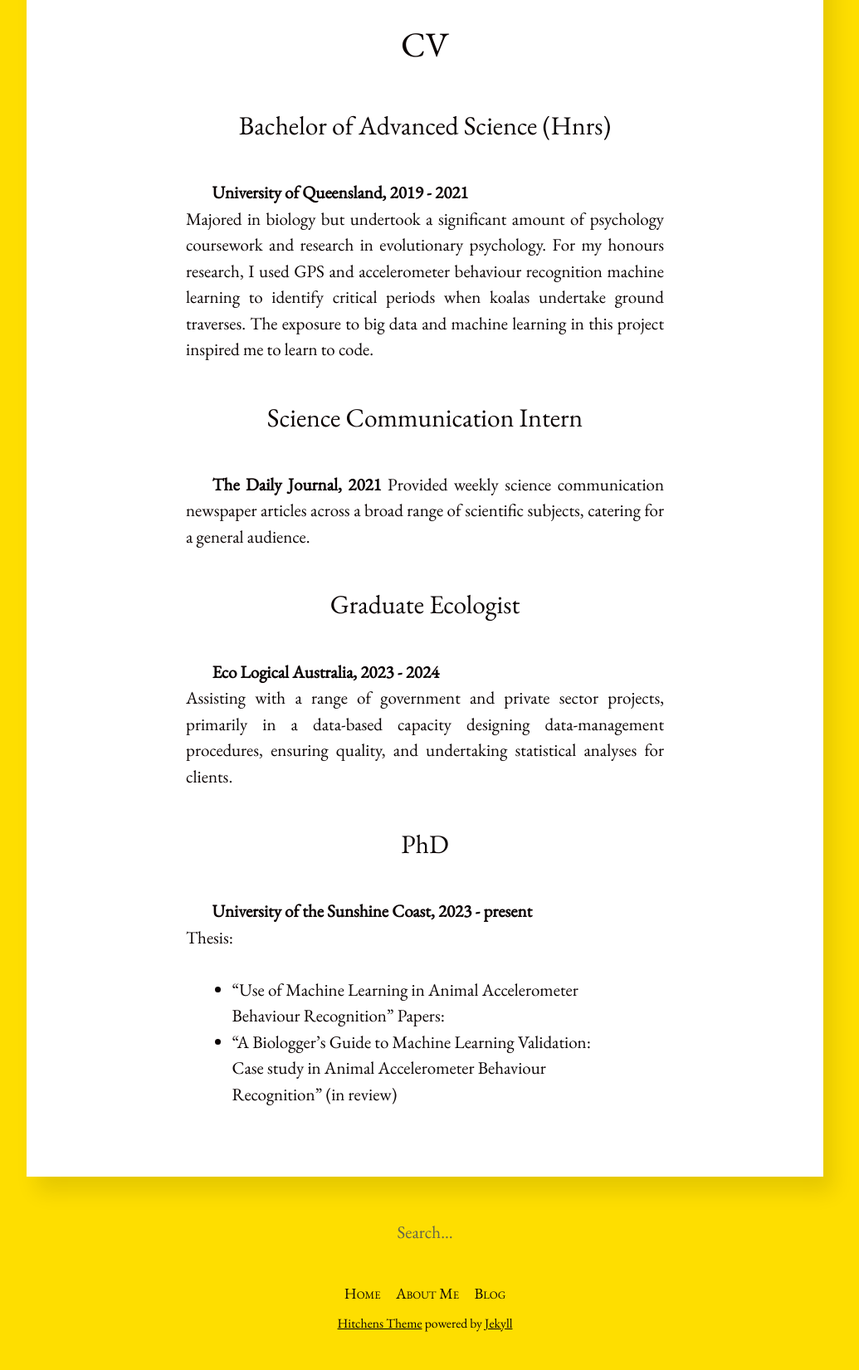
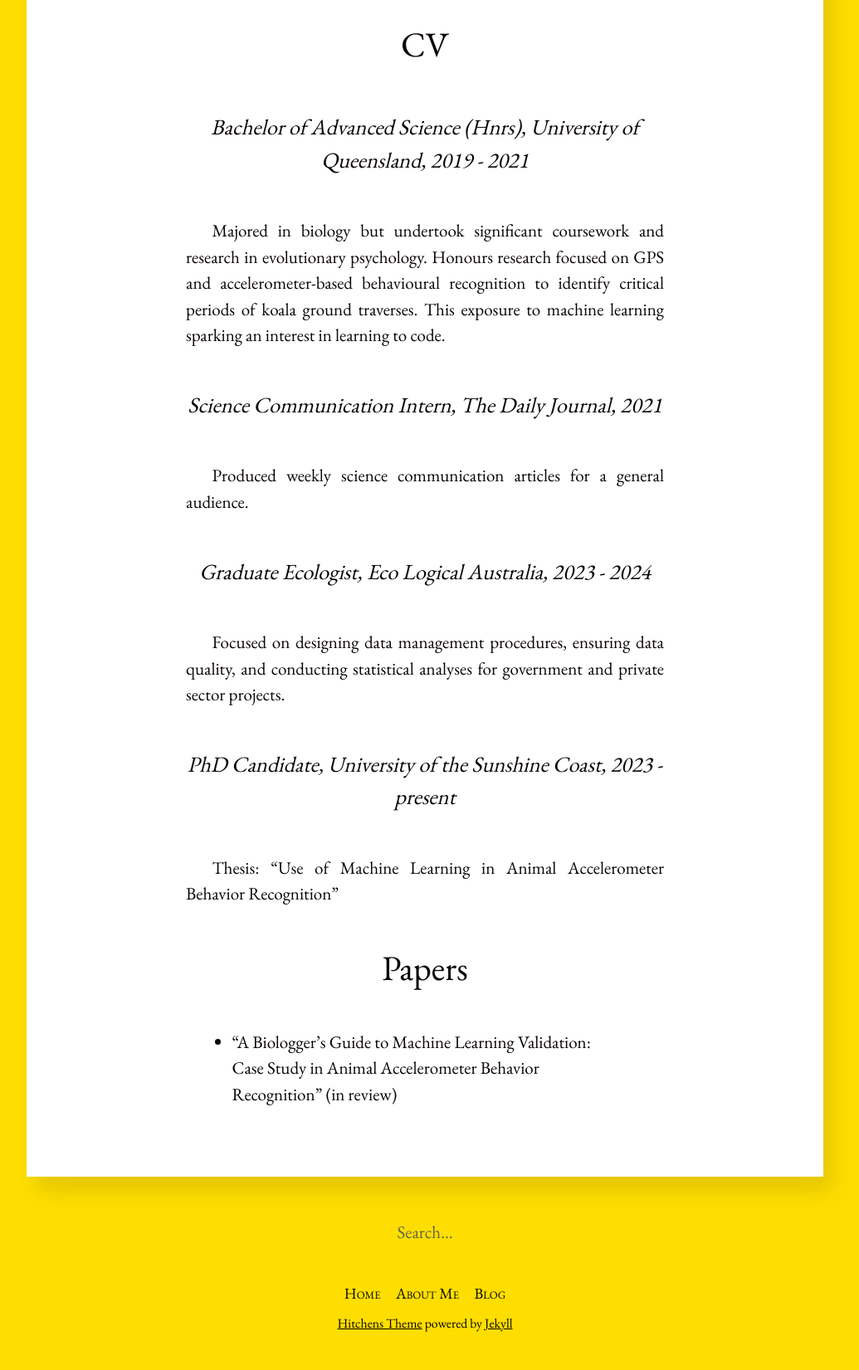
Before and after one commit to OakAlice/OakAlice.github.io, a Jekyll site: the page built from about.md, in a window 1280 px wide. Shown: the part 1037-2688 px from the top of the page at 83% size, without its empty margins (128-1163 px from the left). Built offline with Jekyll 4.4.1, drawn with Linux system fonts in a browser that asks for light colours.

Commit message:
Update about.md

```diff
--- a/about.md
+++ b/about.md
@@ -5,7 +5,7 @@ title: About Me
 
 Quantitative ecologist currently undertaking my PhD optimising the use of machine learning for animal accelerometer behaviour recognition. Skills in: R, High Performance Computing, Communication
 
-<figure>
+<figure class="half-size">
   <img alt="Me with a joey" src="assets/images/me_with_joey.jpg" />
   <figcaption>
     Meeting a joey at our Roma field site. Part of ongoing research to understand kangaroo's survival in the arid Australian interior.
@@ -14,21 +14,17 @@ Quantitative ecologist currently undertaking my PhD optimising the use of machin
 
 ## CV
 
-### Bachelor of Advanced Science (Hnrs)
-**University of Queensland, 2019 - 2021**
-Majored in biology but undertook a significant amount of psychology coursework and research in evolutionary psychology. For my honours research, I used GPS and accelerometer behaviour recognition machine learning to identify critical periods when koalas undertake ground traverses. The exposure to big data and machine learning in this project inspired me to learn to code.
+#### Bachelor of Advanced Science (Hnrs), University of Queensland, 2019 - 2021
+Majored in biology but undertook significant coursework and research in evolutionary psychology. Honours research focused on GPS and accelerometer-based behavioural recognition to identify critical periods of koala ground traverses. This exposure to machine learning sparking an interest in learning to code.
 
-### Science Communication Intern
-**The Daily Journal, 2021**
-Provided weekly science communication newspaper articles across a broad range of scientific subjects, catering for a general audience.
+#### Science Communication Intern, The Daily Journal, 2021
+Produced weekly science communication articles for a general audience.
 
-### Graduate Ecologist
-**Eco Logical Australia, 2023 - 2024**
-Assisting with a range of government and private sector projects, primarily in a data-based capacity designing data-management procedures, ensuring quality, and undertaking statistical analyses for clients.
+#### Graduate Ecologist, Eco Logical Australia, 2023 - 2024
+Focused on designing data management procedures, ensuring data quality, and conducting statistical analyses for government and private sector projects.
 
-### PhD
-**University of the Sunshine Coast, 2023 - present**
-Thesis:
-- "Use of Machine Learning in Animal Accelerometer Behaviour Recognition"
-Papers:
-- "A Biologger's Guide to Machine Learning Validation: Case study in Animal Accelerometer Behaviour Recognition" (in review)
+#### PhD Candidate, University of the Sunshine Coast, 2023 - present
+Thesis: "Use of Machine Learning in Animal Accelerometer Behavior Recognition"
+
+## Papers
+- "A Biologger's Guide to Machine Learning Validation: Case Study in Animal Accelerometer Behavior Recognition" (in review)
```
